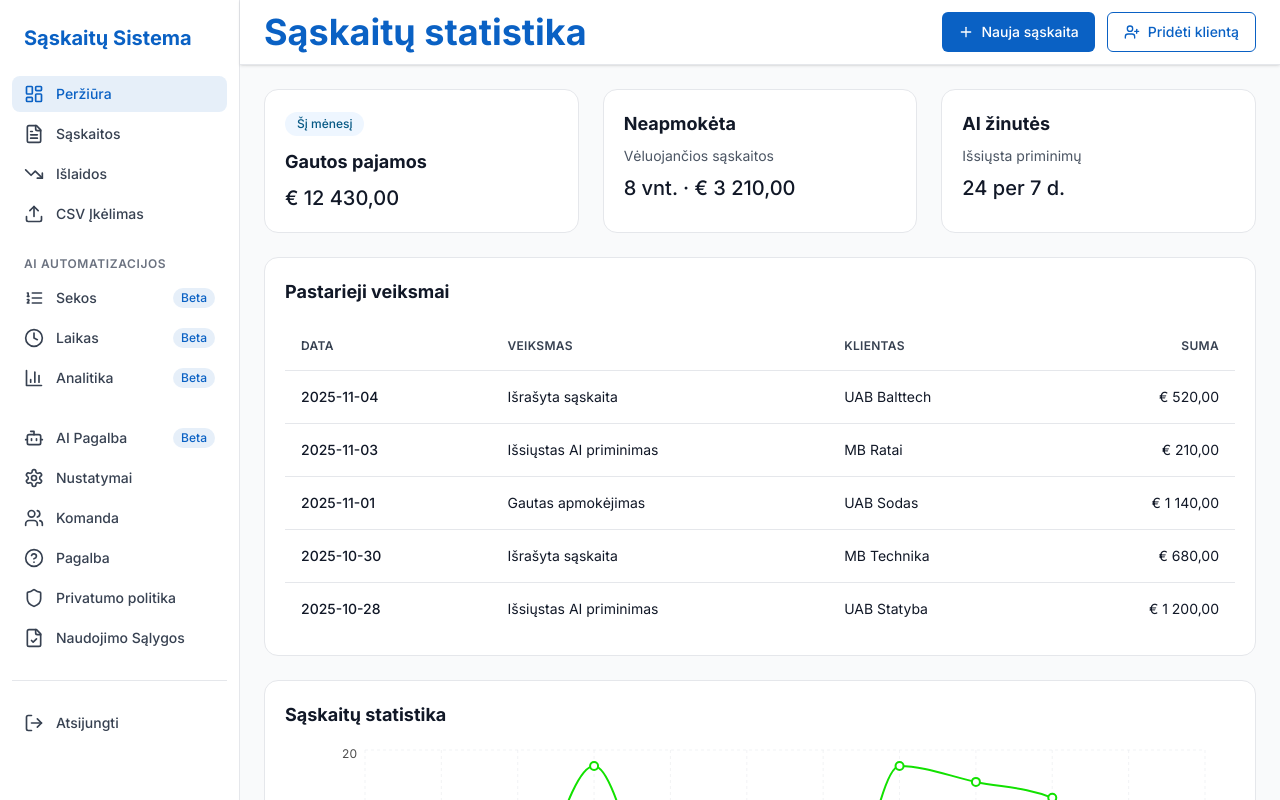
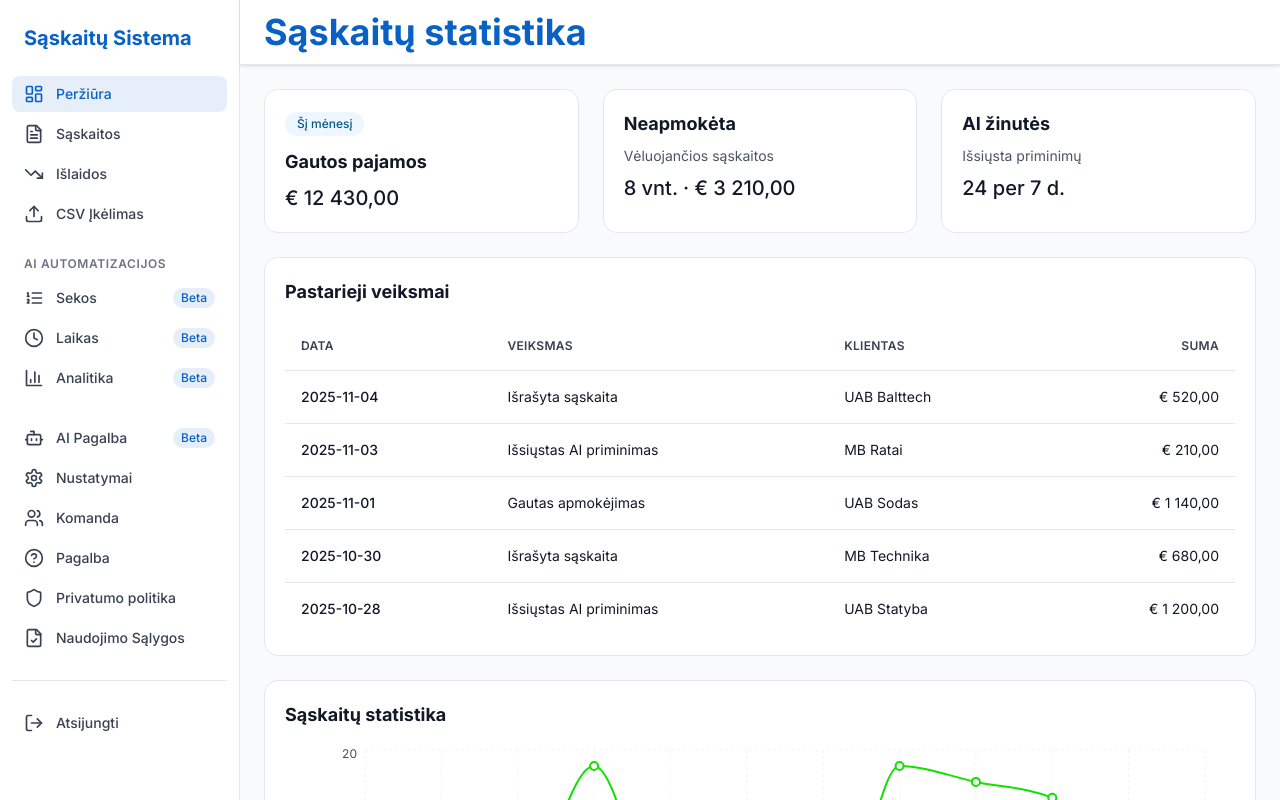
Before and after one commit to arunasjusas/figma, a React (Vite) app: page /login in a window 1280 px wide. Both pictures are taken after typing "name@example.com", "Sample123" into the empty fields and a click on the button "Prisijungti". Shown: the top 800 px of the page. Built offline with nearby package versions, Linux system fonts and the light colour scheme.

Commit message:
feat: show action buttons only on Invoices page
- Update TopBar to conditionally show buttons based on route
- Buttons now appear only on /invoices page
- Other pages (Dashboard, CSV, AI, Settings) have clean header
- Add REVERT_INSTRUCTIONS.md for easy rollback if needed

```diff
--- a/src/components/layout/TopBar.tsx
+++ b/src/components/layout/TopBar.tsx
@@ -1,5 +1,5 @@
 import { useState } from 'react';
-import { useNavigate } from 'react-router-dom';
+import { useNavigate, useLocation } from 'react-router-dom';
 import { Menu, Plus, UserPlus } from 'lucide-react';
 import { Button } from '@/components/ui/Button';
 import { useIsMobile } from '@/hooks/useMediaQuery';
@@ -13,11 +13,17 @@ interface TopBarProps {
 
 /**
  * Top bar component with page title and action buttons
+ * Action buttons only show on the Invoices page (/invoices)
  */
 export function TopBar({ title, onMenuClick, showActions = true }: TopBarProps) {
   const isMobile = useIsMobile();
   const navigate = useNavigate();
+  const location = useLocation();
   const [isClientModalOpen, setIsClientModalOpen] = useState(false);
+
+  // Show action buttons only on the invoices list page
+  // To revert: remove this line and the condition below
+  const shouldShowActions = showActions && location.pathname === '/invoices';
 
   const handleNewInvoice = () => {
     navigate('/invoices/new');
@@ -43,7 +49,8 @@ export function TopBar({ title, onMenuClick, showActions = true }: TopBarProps)
             <h1 className="text-2xl md:text-4xl font-bold text-primary">{title}</h1>
           </div>
 
-          {showActions && (
+          {/* Changed from showActions to shouldShowActions */}
+          {shouldShowActions && (
             <div className="flex items-center gap-3">
               <Button
                 variant="primary"
```
Also changed, not shown: 1 other file (tests, documents, lock files or other folders).
